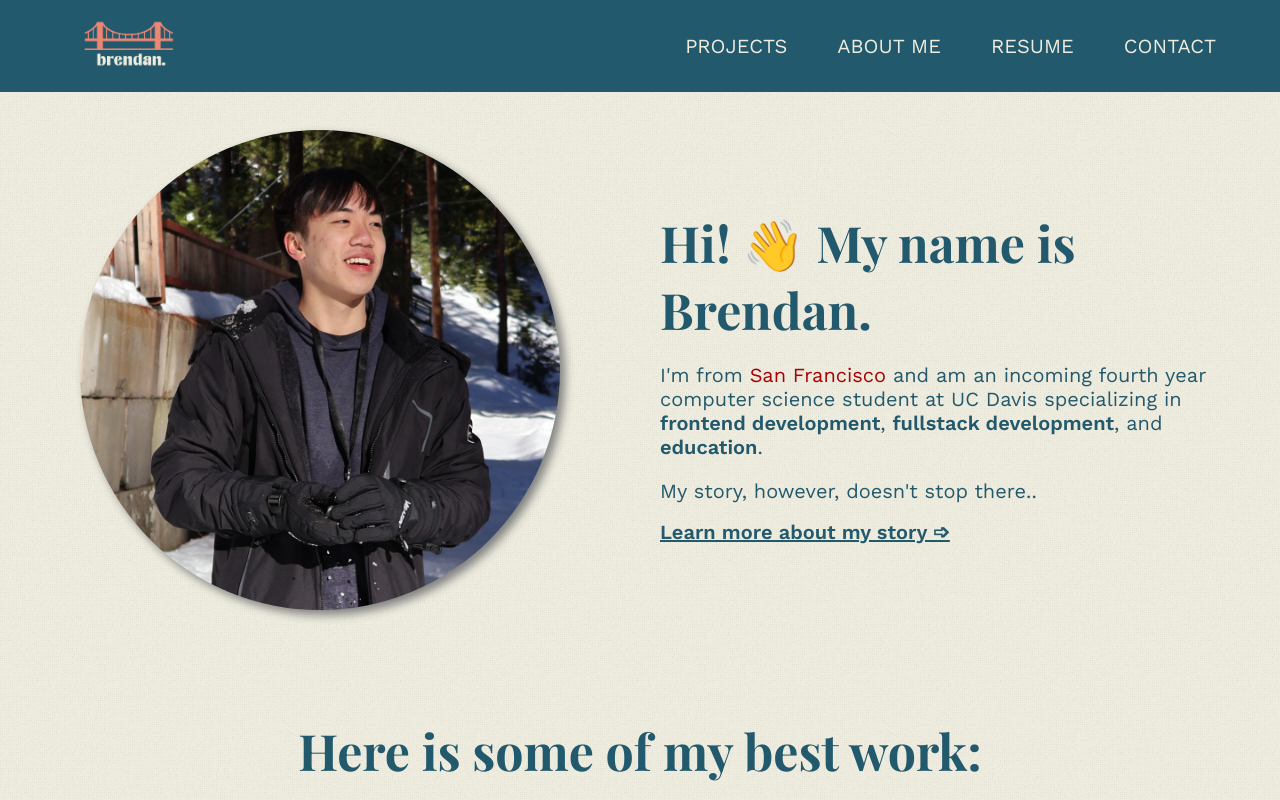
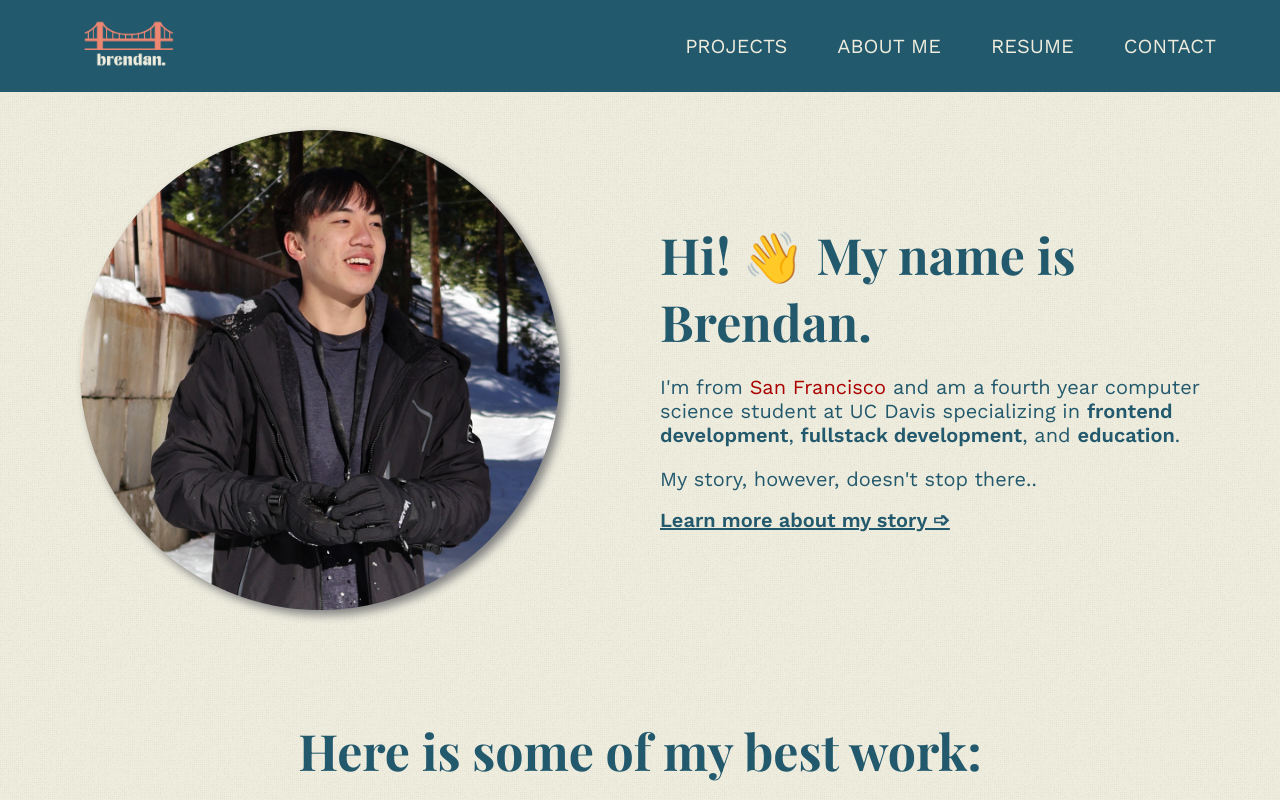
Before and after one commit to brenleung/updated-portfolio, a React (Create React App) app: page / in a window 1280 px wide. Shown: the top 800 px of the page. Built offline with nearby package versions, Linux system fonts and the light colour scheme; a web font is replaced by a local one.

Commit message:
updated homepage

```diff
--- a/src/Home.js
+++ b/src/Home.js
@@ -22,7 +22,7 @@ function Home() {
                     <h3>Hi! 👋 My name is Brendan.</h3>
                 </div>
                 <div className="overflow-hidden drop-in-2">
-                    <p>I'm from <span style={{color: '#AA0000'}}>San Francisco</span> and am an incoming fourth year computer science student at UC Davis specializing in <span className="hover">frontend development</span>, <span className="hover">fullstack development</span>, and <span className="hover">education</span>.</p>
+                    <p>I'm from <span style={{color: '#AA0000'}}>San Francisco</span> and am a fourth year computer science student at UC Davis specializing in <span className="hover">frontend development</span>, <span className="hover">fullstack development</span>, and <span className="hover">education</span>.</p>
                     <p>My story, however, doesn't stop there..</p>
                     <Link to="/about-me"><h2>Learn more about my story ➩</h2></Link>
                 </div>
```
